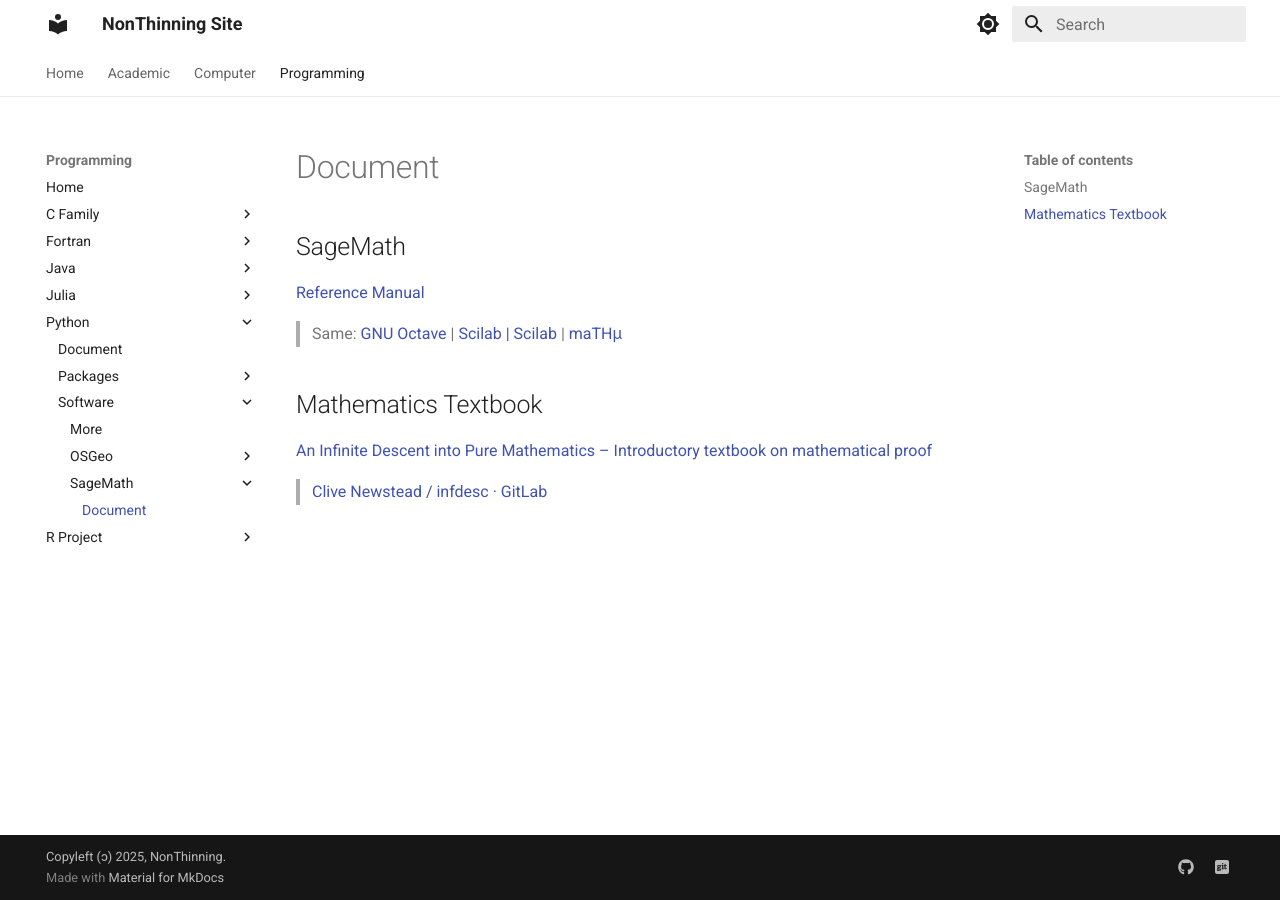
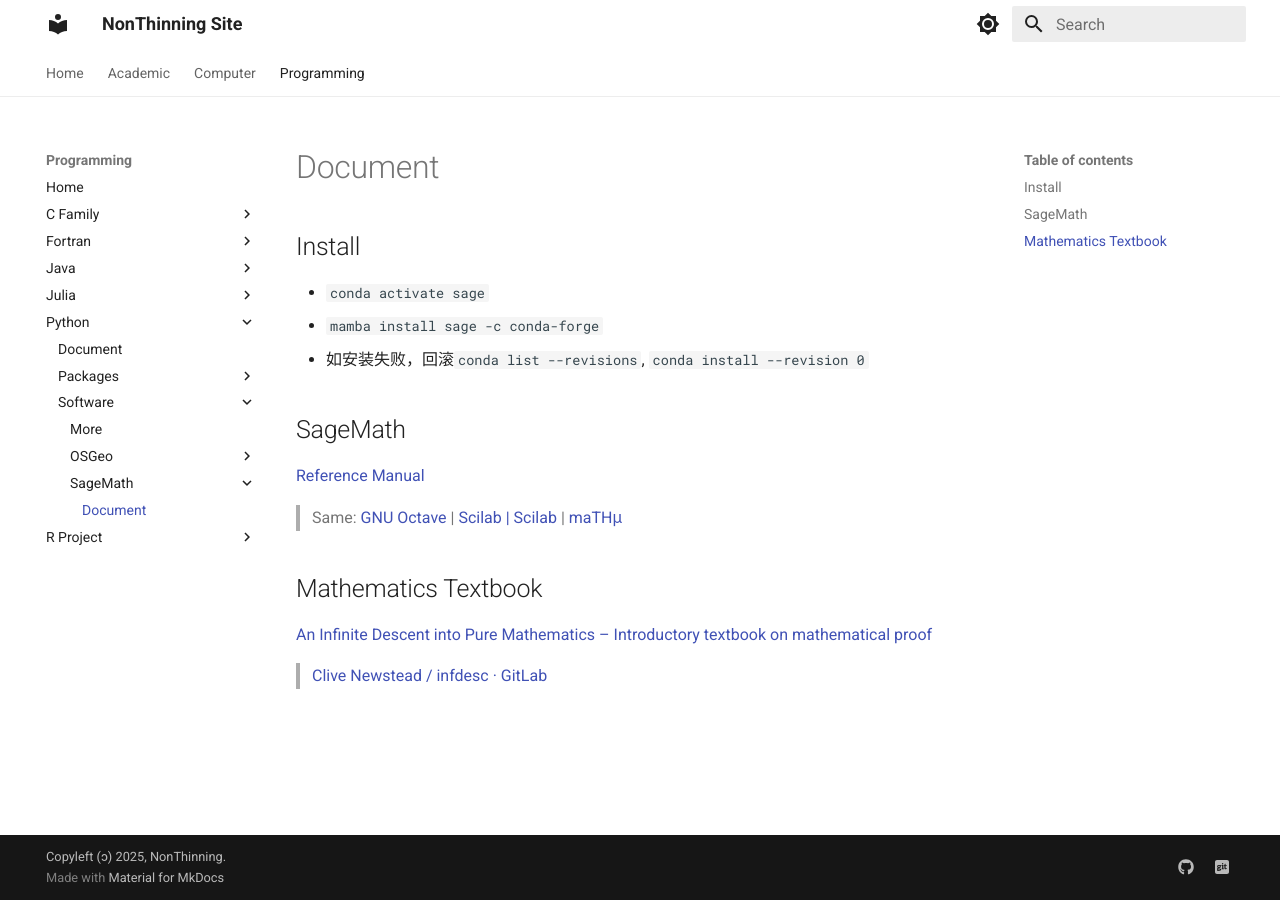
Before and after one commit to NonThinning/NonThinning.github.io, an MkDocs documentation site: the page built from docs/Programming/Python/Software/SageMath/Document.md, in a window 1280 px wide. Built offline with MkDocs 1.6.1 and Material for MkDocs 9.7.7, drawn with Linux system fonts in a browser that asks for light colours.

Commit message:
docs update

```diff
--- a/docs/Programming/Python/Software/SageMath/Document.md
+++ b/docs/Programming/Python/Software/SageMath/Document.md
@@ -1,3 +1,10 @@
+
+## Install
+
+- `conda activate sage`
+- `mamba install sage -c conda-forge`
+- 如安装失败，回滚`conda list --revisions`, `conda install --revision 0`
+
 
 ## SageMath
 
```
